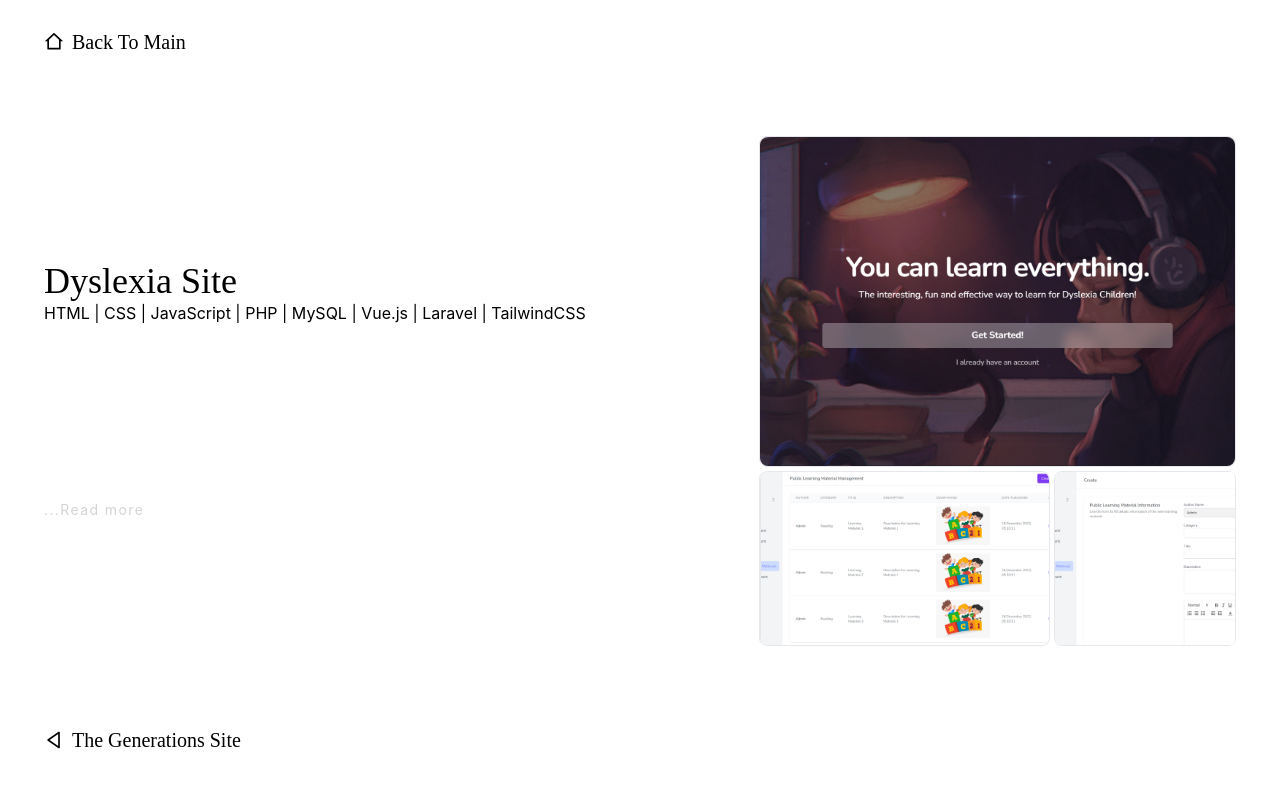
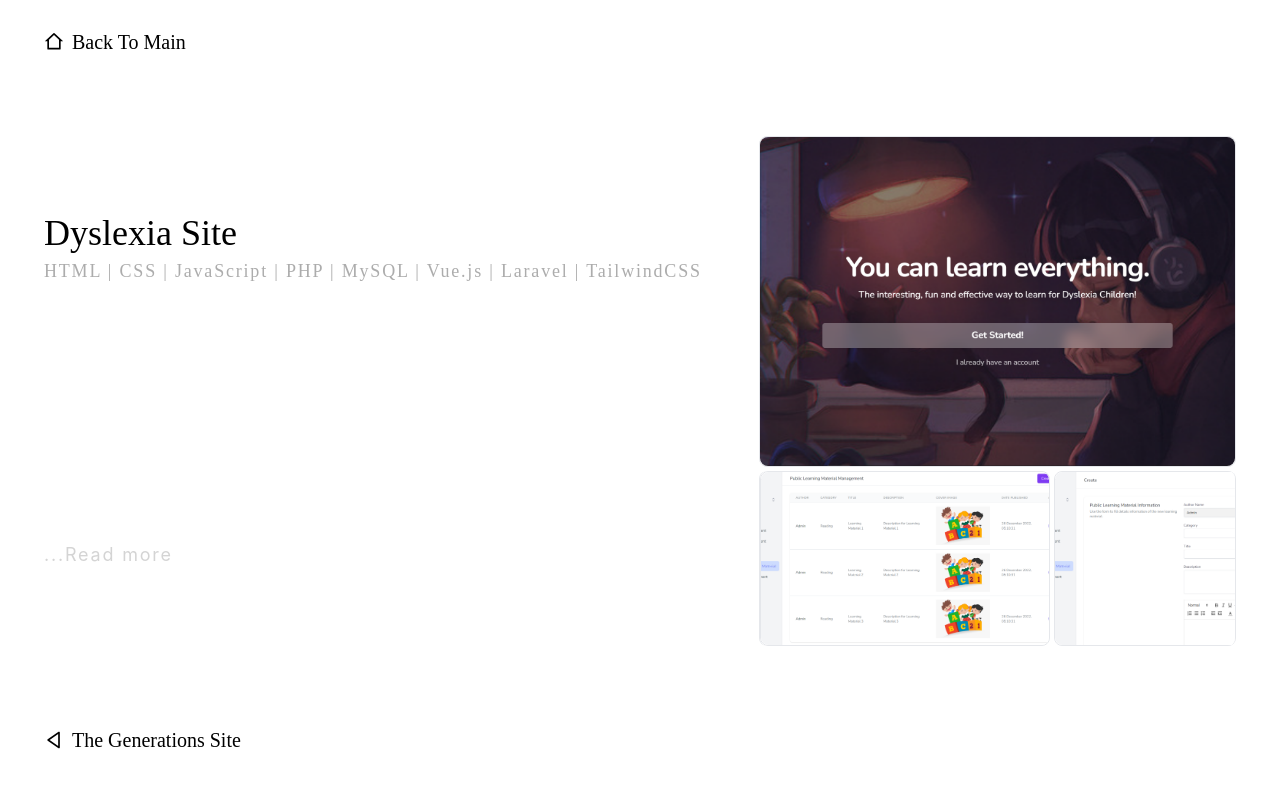
Before and after one commit to drfrank66613/personal-portfolio-website, a Next.js app: page /projects/dyslexia-site in a window 1280 px wide. Shown: the top 786 px of the page. Built offline with nearby package versions, Linux system fonts and the light colour scheme; a web font is replaced by a local one.

Commit message:
Update globals.css
modify styles to be more responsive on mobile devices

```diff
--- a/styles/globals.css
+++ b/styles/globals.css
@@ -14,13 +14,13 @@
     @apply font-krete font-normal text-white text-opacity-90 tracking-widest;
   }
   h3 {
-    @apply text-sm leading-loose underline underline-offset-4;
+    @apply text-sm leading-loose xl:text-xl xl:leading-loose underline underline-offset-4;
   }
   p {
-    @apply text-xs leading-loose sm:text-sm sm:leading-loose md:text-base md:leading-loose lg:text-base lg:leading-loose xl:text-xl xl:leading-loose text-justify;
+    @apply text-xs leading-loose sm:text-sm sm:leading-loose md:text-base md:leading-loose lg:text-base lg:leading-loose xl:text-2xl xl:leading-loose text-justify;
   }
   ul {
-    @apply list-disc list-outside pl-4 text-sm leading-loose text-justify;
+    @apply list-disc list-outside pl-4 text-sm leading-loose xl:text-xl xl:leading-loose text-justify;
   }
   input, textarea {
     @apply text-xs md:text-xs lg:text-xs xl:text-base font-thin text-opacity-90 px-1 lg:px-1 xl:px-2 h-7 md:h-6 lg:h-6 xl:h-9 bg-transparent border rounded-sm outline-none
@@ -53,7 +53,13 @@
     @apply font-krete text-xs sm:text-sm md:text-sm lg:text-base xl:text-xl font-normal text-white text-opacity-90 tracking-widest;
   }
   .more-less-text {
-    @apply text-sm text-neutral-300 tracking-widest cursor-pointer
+    @apply text-sm xl:text-lg text-neutral-300 tracking-widest cursor-pointer
+  }
+  .project-note {
+    @apply text-xs leading-relaxed xl:text-base xl:leading-relaxed
+  }
+  .project-skills-list {
+    @apply font-krete text-xs xl:text-lg xl:leading-loose text-neutral-400 font-normal text-opacity-90 tracking-widest;
   }
 }
 
```
